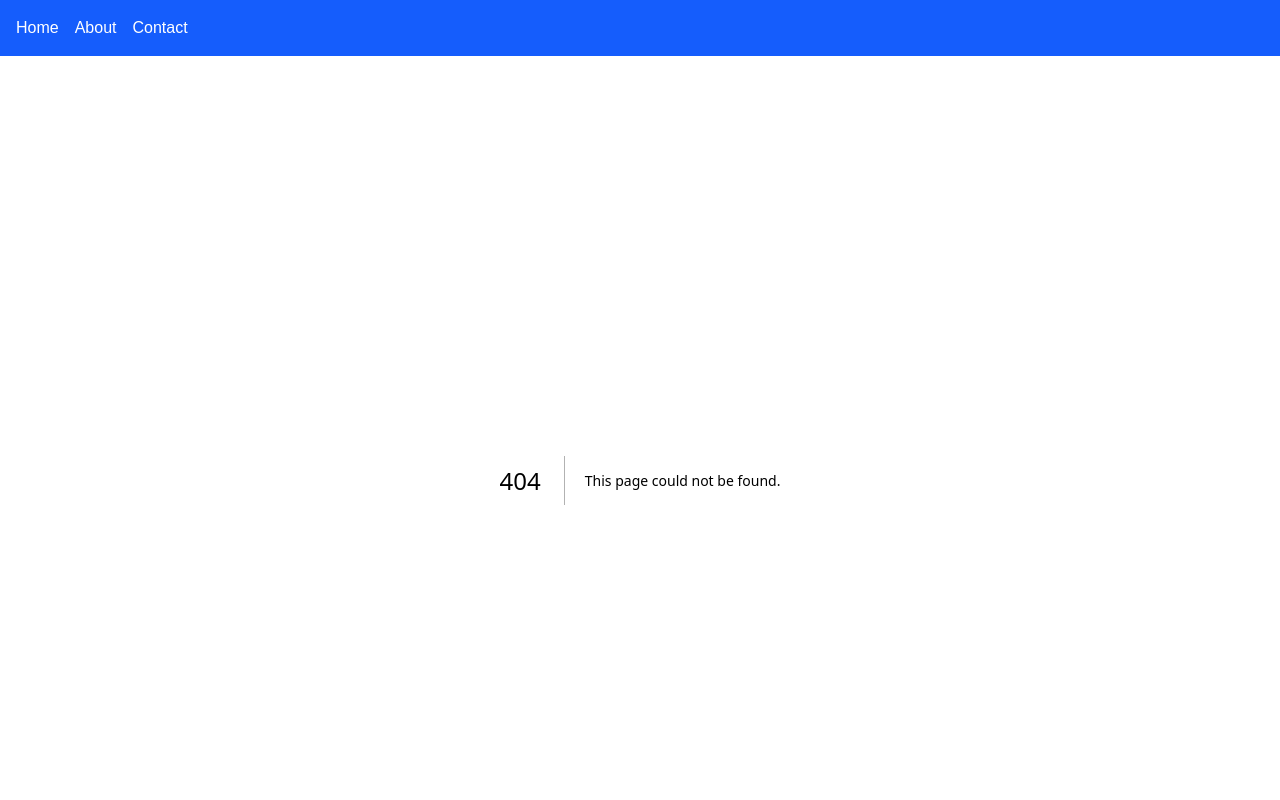
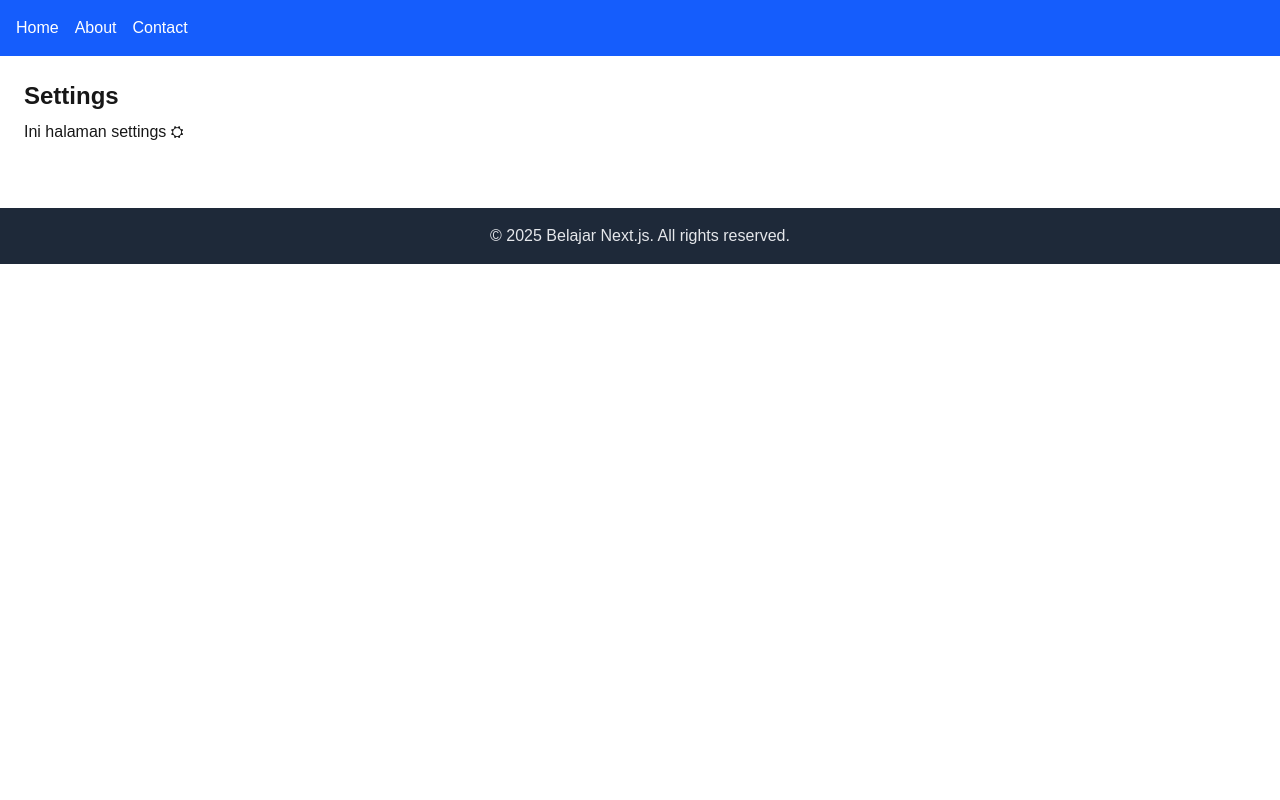
Before and after one commit to mfajririki/belajar-nextjs, a Next.js app: page /dashboard/settings in a window 1280 px wide. Before the commit this address had no page. Shown: the top 800 px of the page. Built offline with nearby package versions, Linux system fonts and the light colour scheme.

Commit message:
Add Settings and Docs pages with basic structure and content

```diff
--- /dev/null
+++ b/app/dashboard/settings/page.tsx
@@ -0,0 +1,8 @@
+export default function ProfilePage() {
+  return (
+    <div>
+      <h1 className="text-2xl font-bold">Settings</h1>
+      <p className="mt-2">Ini halaman settings ⛭</p>
+    </div>
+  );
+}
--- /dev/null
+++ b/app/docs/[...slug]/page.tsx
@@ -0,0 +1,12 @@
+interface DocsPageProps {
+  params: { slug: string[] };
+}
+
+export default function DocsPage({ params }: DocsPageProps) {
+  return (
+    <div>
+      <h1>Docs Page</h1>
+      <p>Slug: {params.slug.join(" / ")}</p>
+    </div>
+  );
+}
```
